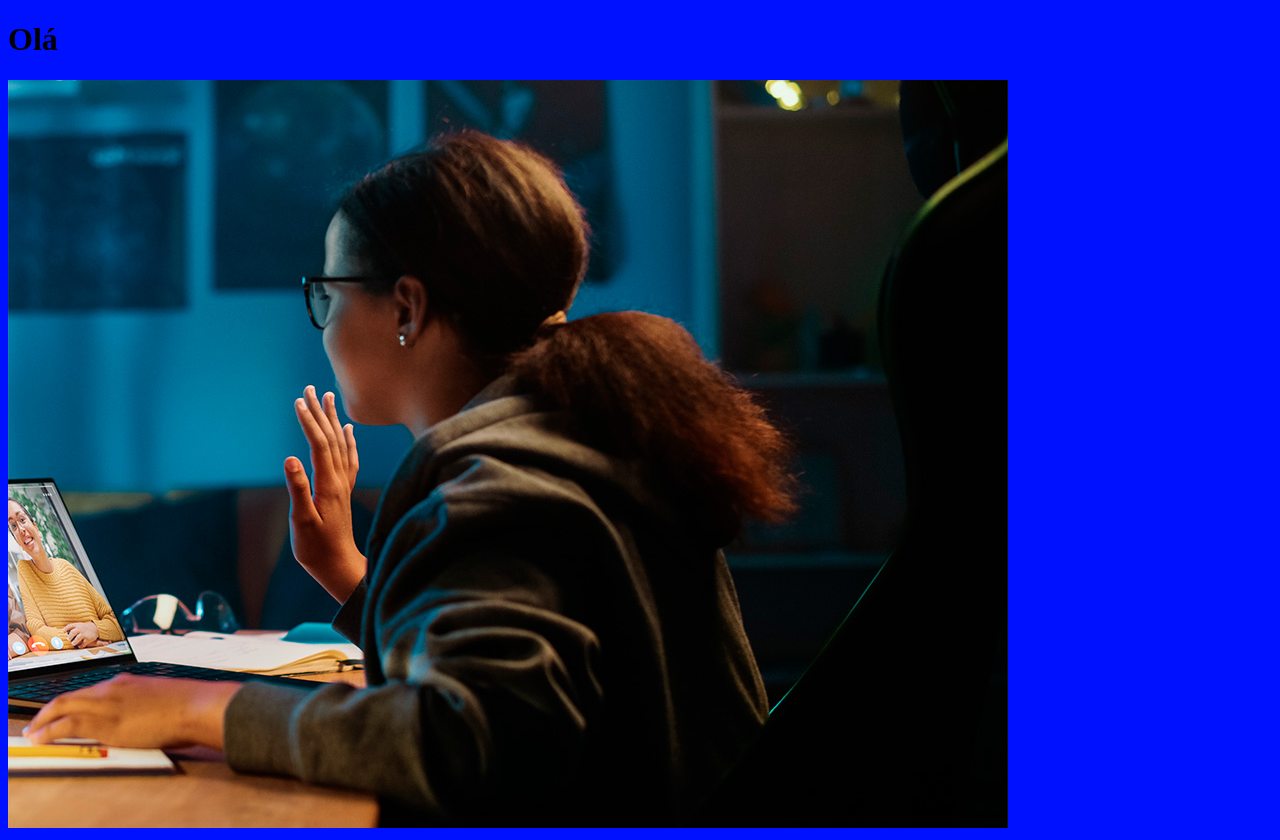
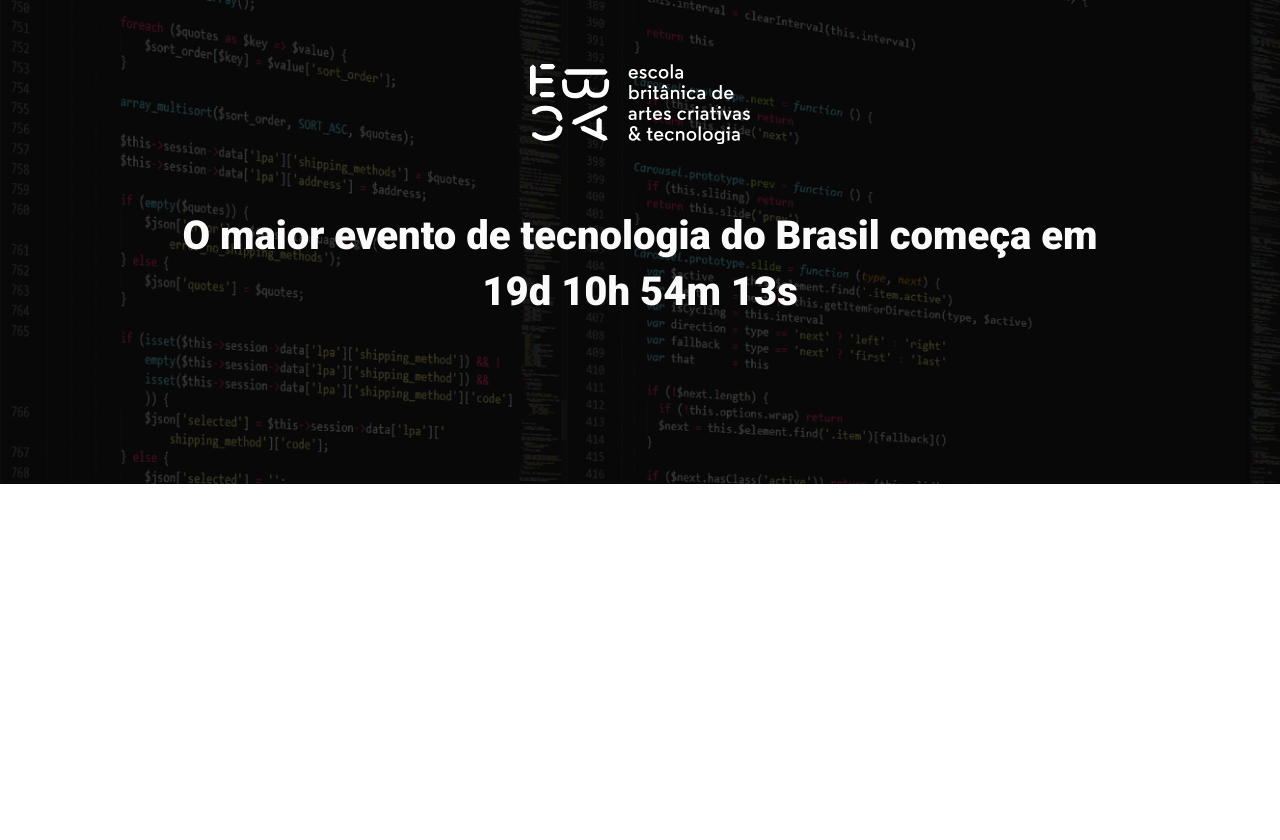
Before and after one commit to Pereira-10/ebac_tech_talks, a website built with Parcel: page src/index.html in a window 1280 px wide. After the commit the page ends 800 px from the top, so only its background shows below. Built offline with nearby package versions, Linux system fonts and the light colour scheme.

Commit message:
criando o hero

```diff
--- a/src/index.html
+++ b/src/index.html
@@ -3,12 +3,23 @@
 <head>
     <meta charset="UTF-8">
     <meta name="viewport" content="width=device-width, initial-scale=1.0">
-    <title>Document</title>
-    <link rel="stylesheet" href="styles/main.scss">
+    <title>EBAC Tech Talks</title>
+    <link rel="preconnect" href="https://fonts.googleapis.com">
+<link rel="preconnect" href="https://fonts.gstatic.com" crossorigin>
+<link href="https://fonts.googleapis.com/css2?family=Roboto:ital,wght@0,100;0,300;0,400;0,500;0,700;0,900;1,100;1,300;1,400;1,500;1,700;1,900&display=swap" rel="stylesheet">
+<link rel="stylesheet" href="styles/main.scss">
 </head>
 <body>
-    <h1>Olá</h1>
-    <img src="./images/backend.png">
+    <header class="hero">
+        <div class="container">
+            <img class="hero__logo" src="./images/ebac_logo.svg" alt="Logo EBAC">
+            <p class="hero__text">
+                O maior evento de tecnologia do Brasil começa em 19d 10h 54m 13s
+            </p>
+        </div>
+    </header>
+
+
     <script src="scripts/main.js"></script>
 </body>
 </html>
--- /dev/null
+++ b/src/styles/_hero.scss
@@ -0,0 +1,51 @@
+.hero {
+    padding-top: 64px;
+    padding-bottom: 100px;
+    background-image: url(../images/fundo.png);
+    background-repeat: no-repeat;
+    background-size: cover;
+    position: relative;
+
+    .container {
+        position: relative;
+    }
+
+    &::before{
+        position: absolute;
+        top: 0;
+        left: 0;
+        width: 100%;
+        height: 100%;
+        background-color: black;
+        content: '';
+        opacity: .7;
+    }
+
+    &__text{
+        margin-top: 64px;
+        margin-bottom: 64px;
+        font-size: 40px;
+        line-height: 56px;
+        font-weight:800;
+        text-align: center;
+    }
+
+    &__logo{
+        margin: 0 auto;
+        height: 80px;
+        display: block;
+    }
+
+    @media (max-width:640px) {
+        padding: 40px 0;
+        &__logo {
+            height: 40px;
+        }
+
+        &__text {
+            font-size: 24px;
+            line-height: 24px;
+            margin: 24px 0;
+        }
+    }
+}
--- a/src/styles/main.scss
+++ b/src/styles/main.scss
@@ -1,3 +1,23 @@
-body {
-    background-color: rgb(0, 17, 255);
+@use 'hero';
+
+* {
+    margin: 0;
+    padding: 0;
+    box-sizing: border-box;
+    font-family: 'Roboto', sans-serif;
+    color:#fafafa;
 }
+
+.container {
+    max-width: 960px;
+    width: 100%;
+    margin: 0 auto;
+
+    @media (max-width: 640px) {
+        max-width: 80%;
+    }
+
+    @media (max-width: 1024px){
+        max-width: 90%;
+    }
+}
```
